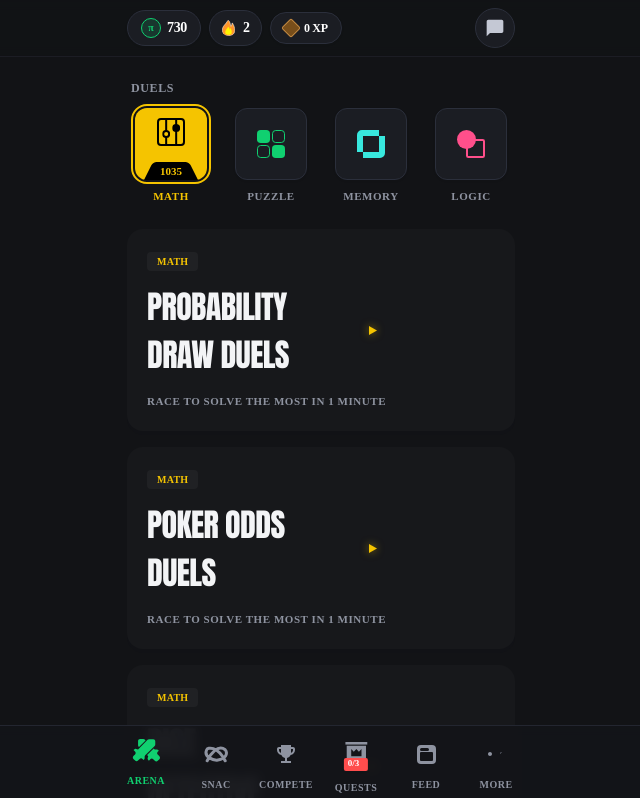
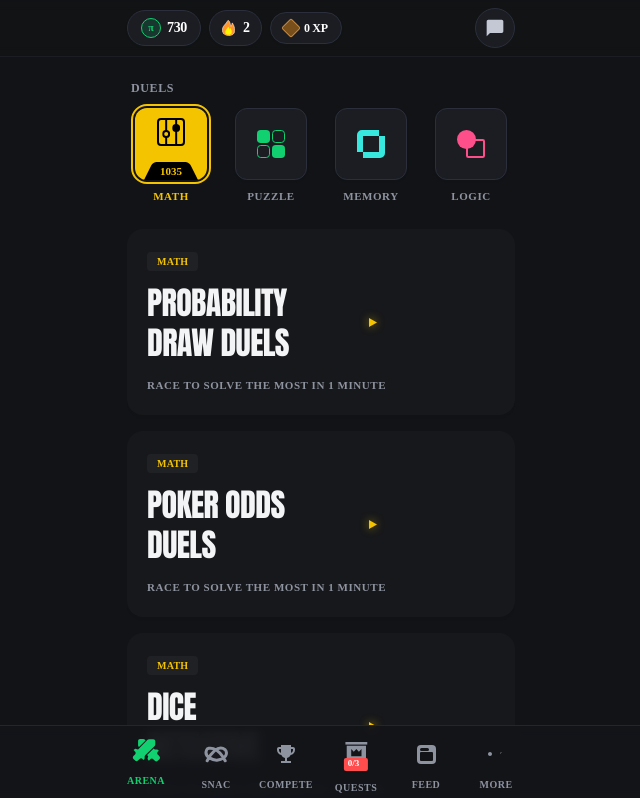
Before and after one commit to RiteshDevHub/Matiks-1, a React (Vite) app: page / in a window 1280 px wide. Shown: the top 798 px of the page, without its empty margins (319-959 px from the left). Built offline with nearby package versions, Linux system fonts and the light colour scheme; a web font is replaced by a local one.

Commit message:
Final product

```diff
--- a/index.html
+++ b/index.html
@@ -4,7 +4,7 @@
     <!-- figma:head-start -->
     <meta charset="UTF-8" />
     <meta name="viewport" content="width=device-width, initial-scale=1.0" />
-    <title><!-- figma:title --></title>
+<title>Matiks</title>
     <link rel="preconnect" href="https://fonts.googleapis.com">
     <link rel="preconnect" href="https://fonts.gstatic.com" crossorigin>
     <link href="https://fonts.googleapis.com/css2?family=Anton&family=JetBrains+Mono:wght@400;500;600;700;800&family=Space+Grotesk:wght@400;500;600;700&display=swap" rel="stylesheet">
--- a/src/HomePage.tsx
+++ b/src/HomePage.tsx
@@ -317,7 +317,7 @@ export default function HomePage() {
                 </div>
                 <div className="flex flex-col gap-1">
                   <div className="flex items-center justify-between w-full">
-                    <div className="font-['Impact:Regular',Impact,impact,sans-serif] not-italic text-[#f3f4f6] text-[32px] tracking-[-0.6px] uppercase leading-normal">
+                    <div className="font-['Impact:Regular',Impact,impact,sans-serif] not-italic text-[#f3f4f6] text-[32px] tracking-[-0.6px] uppercase leading-tight">
                       {game.titleLines.map((line, i) => (
                         <p key={i} className={i < game.titleLines.length - 1 ? "mb-0" : ""}>
                           {line}
```
